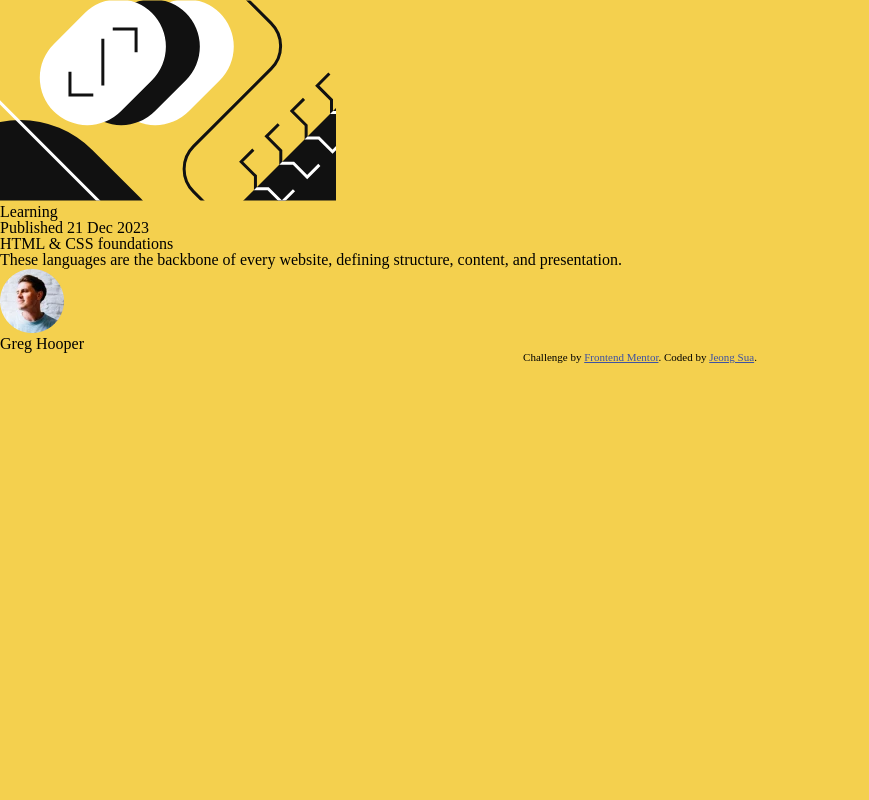
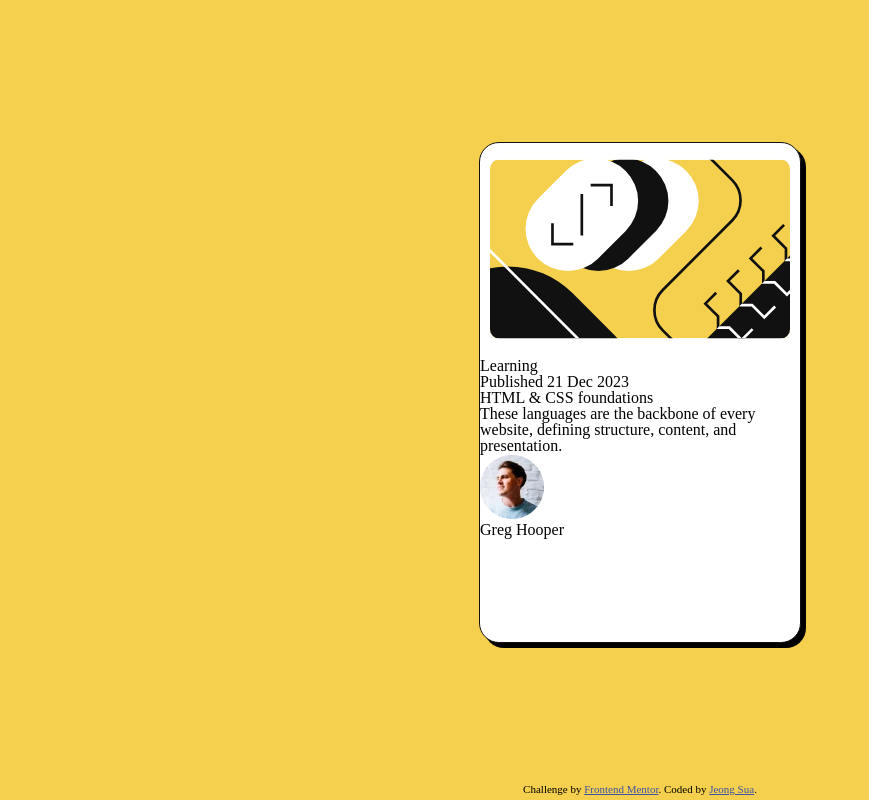
Before and after one commit to SuaJeong-winter/FEM-02-blog-preview-card, a plain HTML site: page index.html in a window 1280 px wide. Shown: the whole page, without its empty margins (0-869 px from the left). Drawn offline with nearby package versions, Linux system fonts and the light colour scheme.

Commit message:
style: thumbnail과 article에 대한 UI 업데이트

```diff
--- a/index.html
+++ b/index.html
@@ -36,6 +36,7 @@
         <img
           src="./assets/images/illustration-article.svg"
           alt="thumbnail image"
+          class="thumbnail"
         />
         <p>Learning</p>
         <p>Published 21 Dec 2023</p>
@@ -44,7 +45,11 @@
           These languages are the backbone of every website, defining structure,
           content, and presentation.
         </p>
-        <img src="./assets/images/image-avatar.webp" alt="profile image" />
+        <img
+          src="./assets/images/image-avatar.webp"
+          alt="profile image"
+          class="profile"
+        />
         <p>Greg Hooper</p>
       </article>
     </main>
--- a/style.css
+++ b/style.css
@@ -6,6 +6,31 @@
   --gray950: hsl(0, 0%, 7%);
 }
 
-* {
+body {
   background-color: var(--yellow);
 }
+
+main {
+  display: flex;
+  justify-content: center;
+  align-items: center;
+  min-height: 98vh;
+}
+
+article {
+  background-color: var(--white);
+  border: solid var(--gray950);
+  border-width: 1.5px;
+  /* border-width: 1.5px 0.5rem 0.5rem 1.5px; */
+  box-shadow: 5px 5px 0 0 black;
+  border-radius: 20px;
+  width: 320px;
+  height: 499px;
+}
+
+.thumbnail {
+  width: 300px;
+  height: 180px;
+  margin: 16px 10px;
+  border-radius: 10px;
+}
```
